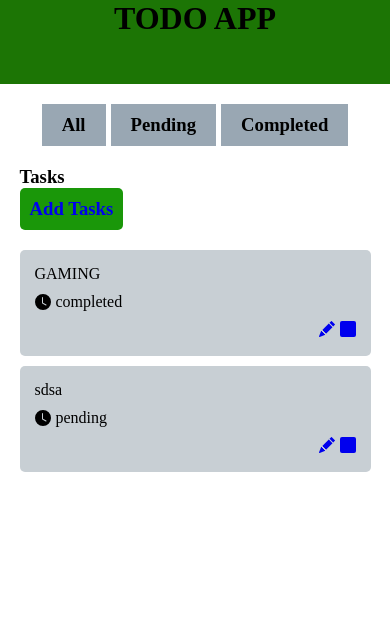
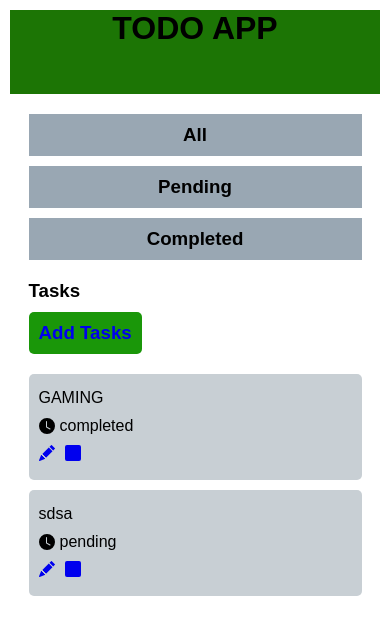
Before and after one commit to Usamot/To-do-list, a Django app: page / in a window 390 px wide. Shown: the top 635 px of the page. Run offline with Django 5.2, Linux system fonts and the light colour scheme; data comes from the database, SQL or seed files in the repository.

Commit message:
Updated layout

```diff
--- a/app/templates/app/LandingPage.html
+++ b/app/templates/app/LandingPage.html
@@ -10,9 +10,14 @@
 * {
     margin: 0;
     padding: 0;
+    box-sizing: border-box;
+    text-decoration: none;
     list-style-type: none;
-    text-decoration: none;
-    box-sizing: border-box;
+}
+
+body {
+    font-family: Arial, sans-serif;
+    padding: 10px;
 }
 
 .heading_title {
@@ -22,28 +27,28 @@
     display: flex;
     gap: 5px;
     justify-content: center;
-    text-align: center;
 }
 
 .heading_title h3 {
     background-color: rgb(153, 167, 179);
-    padding: 10px 20px;
+    padding: 10px;
     color: black;
     flex: 1;
+    text-align: center;
 }
 
 .heading_title a:hover h3 {
     background-color: rgb(26, 151, 9);
-    color: rgb(255, 248, 248);
+    color: #fff;
     cursor: pointer;
 }
 
 .nav1 {
-    display: flex;
-    justify-content: space-between;
     width: 90%;
     max-width: 600px;
     margin: 20px auto;
+    display: flex;
+    justify-content: space-between;
     flex-wrap: wrap;
 }
 
@@ -58,34 +63,57 @@
 .table_row {
     display: flex;
     flex-wrap: wrap;
-    gap: 10px;
+    justify-content: space-between;
+    align-items: center;
     width: 90%;
     max-width: 600px;
     margin: 10px auto;
-    padding: 15px;
+    padding: 10px;
     background-color: rgb(200, 207, 212);
     border-radius: 5px;
-    align-items: center;
 }
 
 .table_row div {
-    flex: 1 1 30%;
+    margin: 5px 0;
     display: flex;
     align-items: center;
     gap: 5px;
 }
 
-.table_row div.actions {
+/* Actions buttons aligned to right */
+.table_row .actions {
     justify-content: flex-end;
 }
 
-@media (max-width: 600px) {
+/* MOBILE ADJUSTMENTS */
+@media (max-width: 480px) {
+    .table_row {
+        flex-direction: column;
+        align-items: flex-start;
+    }
+
     .table_row div {
         flex: 1 1 100%;
     }
+
+    .table_row .actions {
+        justify-content: flex-start;
+        gap: 10px;
+    }
+
+    .heading_title {
+        flex-direction: column;
+        gap: 10px;
+    }
+
+    .heading_title h3 {
+        flex: 1 1 100%;
+    }
+
     .nav1 {
         flex-direction: column;
         align-items: flex-start;
+        gap: 10px;
     }
 }
 </style>
@@ -115,19 +143,19 @@
 <div class="table_row">
     <div>{{ eachtodo.title }}</div>
     <div>
-        <svg xmlns="http://www.w3.org/2000/svg" width="16" height="16" fill="currentColor" class="bi bi-clock-fill" viewBox="0 0 16 16">
+        <svg xmlns="http://www.w3.org/2000/svg" width="16" height="16" fill="currentColor" viewBox="0 0 16 16">
             <path d="M16 8A8 8 0 1 1 0 8a8 8 0 0 1 16 0M8 3.5a.5.5 0 0 0-1 0V9a.5.5 0 0 0 .252.434l3.5 2a.5.5 0 0 0 .496-.868L8 8.71z"/>
         </svg>
         <span>{{ eachtodo.statue }}</span>
     </div>
     <div class="actions">
         <a href="{% url 'editTaskurl' eachtodo.id %}">
-            <svg xmlns="http://www.w3.org/2000/svg" width="16" height="16" fill="currentColor" class="bi bi-pencil-fill" viewBox="0 0 16 16">
+            <svg xmlns="http://www.w3.org/2000/svg" width="16" height="16" fill="currentColor" viewBox="0 0 16 16">
                 <path d="M12.854.146a.5.5 0 0 0-.707 0L10.5 1.793 14.207 5.5l1.647-1.646a.5.5 0 0 0 0-.708zm.646 6.061L9.793 2.5 3.293 9H3.5a.5.5 0 0 1 .5.5v.5h.5a.5.5 0 0 1 .5.5v.5h.5a.5.5 0 0 1 .5.5v.5h.5a.5.5 0 0 1 .5.5v.207zm-7.468 7.468A.5.5 0 0 1 6 13.5V13h-.5a.5.5 0 0 1-.5-.5V12h-.5a.5.5 0 0 1-.5-.5V11h-.5a.5.5 0 0 1-.5-.5V10h-.5a.5.5 0 0 1-.175-.032l-.179.178a.5.5 0 0 0-.11.168l-2 5a.5.5 0 0 0 .65.65l5-2a.5.5 0 0 0 .168-.11z"/>
             </svg>
         </a>
         <a href="{% url 'deleteTaskurl' eachtodo.id %}">
-            <svg xmlns="http://www.w3.org/2000/svg" width="16" height="16" fill="currentColor" class="bi bi-square-fill" viewBox="0 0 16 16">
+            <svg xmlns="http://www.w3.org/2000/svg" width="16" height="16" fill="currentColor" viewBox="0 0 16 16">
                 <path d="M0 2a2 2 0 0 1 2-2h12a2 2 0 0 1 2 2v12a2 2 0 0 1-2 2H2a2 2 0 0 1-2-2z"/>
             </svg>
         </a>
```
